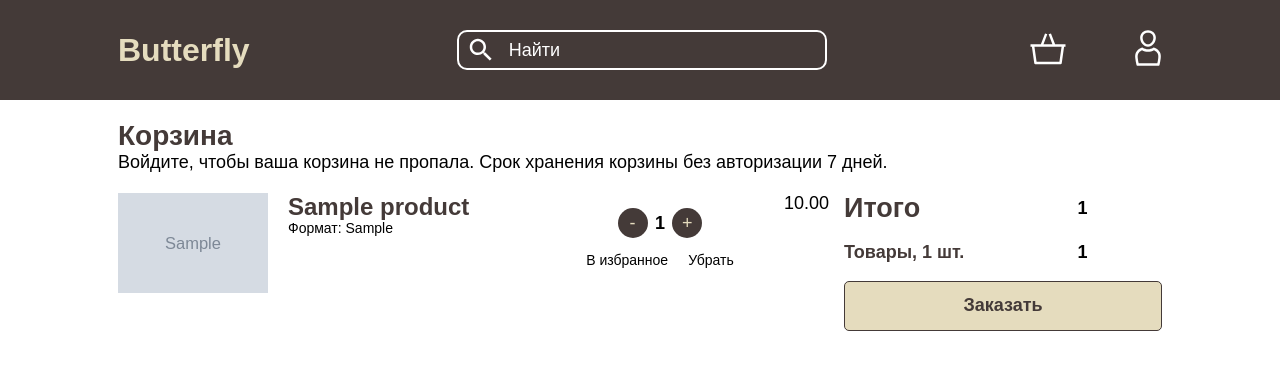
After one commit to PavelGrebenshikov/butterfly, a Django app: template butterfly/templates/cart/cart.html in a window 1280 px wide. The commit adds this page. Shown: the top 370 px of the page. Run offline with Django 3.2, Linux system fonts and the light colour scheme; tables that the repository leaves empty hold one stand-in row (values such as "Sample post"); the template is opened without the code that fills it: values that come from a table or form of the project are taken from there, most other values are stand-ins (such as "Sample title", 1, 10 or a date in 2020); grey boxes marked "Sample" are stand-in pictures; parts of the project's set-up code (start-up, migrations or seed data) failed here and were passed over.

Commit message:
Renamed basket template file, changed wrapper class. Corrected product name

```diff
--- a/butterfly/static/css/cart.css
+++ b/butterfly/static/css/cart.css
@@ -23,6 +23,9 @@
 .item {
     width: 100%;
     display: flex;
+}
+.item__wrap {
+    width: 100%;
 }
 .item__image img {
     width: 150px;
--- /dev/null
+++ b/butterfly/templates/cart/cart.html
@@ -0,0 +1,97 @@
+{% extends 'base.html' %}
+{% load static %}
+{% load price_calculating %}
+
+{% block styles %}
+<link rel="stylesheet" href="{% static 'css/style.css' %}">
+<link rel="stylesheet" href="{% static 'css/cart.css' %}">
+{% endblock styles %}
+
+{% block content %}
+
+<div class="container">
+  <h1>Корзина</h1>
+  {% if cart_items %}
+      {% if not user.is_authenticated %}
+          <!-- TODO: Красный фон с яркой красной обводкой -->
+          <div class="anonym-warning">
+            Войдите, чтобы ваша корзина не пропала.
+            Срок хранения корзины без авторизации 7 дней.
+          </div>
+      {% endif %}
+
+      <div class="cart">
+        <div class="cart__wrapper">
+          {% for item in cart_items %}
+            <div class="cart__products">
+                <div class="item">
+                    <div class="item__image">
+                        <img src="{{ item.product.get_image_url }}" alt="Продукт" width="150">
+                    </div>
+                    <div class="item__wrap">
+                        <div class="item__title">
+                            <a href="{% url 'products:product_page' item.product.name %}">{{ item.product.name }}</a>
+                        </div>
+                        <div class="item__format">
+                            <p>Формат: {{ item.product.format }}</p>
+                        </div>
+                    </div>
+                    <div class="count__wrap">
+                       <div class="count__box">
+                            <div class="count__minus">
+                                <a onclick="changeItemCount({{ item.product.pk }}, '-');">-</a>
+                            </div>
+                            <div class="count__items">
+                                {{ item.count }}
+                            </div>
+                            <div class="count__plus">
+                                <a onclick="changeItemCount({{ item.product.pk }}, '+');">+</a>
+                            </div>
+                       </div>
+                       <div class="box">
+                            <div class="favorite">
+                                <p>В избранное</p>
+                            </div>
+                            <div class="remove">
+                                <p onclick="deleteItem({{ item.product.pk }});">Убрать</p>
+                            </div>
+                        </div>
+                    </div>
+                    <div class="item__price">
+                        <p>{{ item.product.price | mul:item.count }}</p>
+                    </div>
+                </div>
+            </div>
+          {% endfor %}
+        </div>
+        <div class="cart__total">
+            <div class="total__wrapper">
+                <div class="total__box">
+                    <div class="total">
+                        <h2>Итого</h2>
+                    </div>
+                    <div class="total__price">
+                        {{ total_price }}
+                    </div>
+                </div>
+                <div class="total__box">
+                    <div class="total">
+                        <p>Товары, {{ item.count }} шт.</p>
+                    </div>
+                    <div class="total__price">
+                        {{ total_price }}
+                    </div>
+                </div>
+                <button class="order-button">Заказать</button>
+            </div>
+        </div>
+    </div>
+  {% else %}
+      <div>Ваша корзина пока что пуста...</div>
+  {% endif %}
+</div>
+
+<script src="{% static 'js/jquery.min.js' %}"></script>
+<script src="{% static 'js/cart.js' %}" data-change-count-url="{% url 'cart:change_item_count' %}"
+  data-delete-url="{% url 'cart:delete_item' %}" data-csrf="{{ csrf_token }}"></script>
+{% endblock content %}
```
